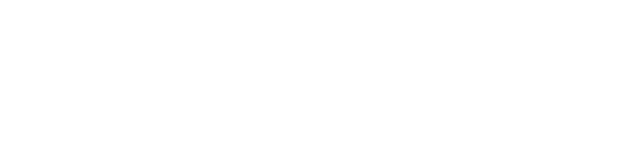
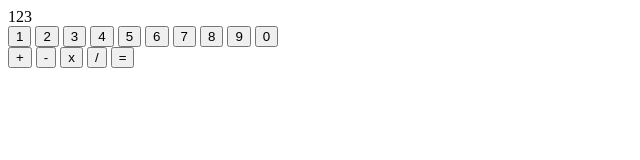
Before and after one commit to nqwzxs/calculator, a plain HTML site: page index.html in a window 1280 px wide. Shown: the whole page, without its empty margins (0-640 px from the left). Drawn offline with Linux system fonts and the light colour scheme.

Commit message:
Add display, buttons of calculator in HTML

```diff
--- a/index.html
+++ b/index.html
@@ -9,6 +9,27 @@
     <title>Calculator</title>
 </head>
 <body>
-
+    <div id="wrapper">
+        <div id="display">123</div>
+        <div id="numbers">
+            <button>1</button>
+            <button>2</button>
+            <button>3</button>
+            <button>4</button>
+            <button>5</button>
+            <button>6</button>
+            <button>7</button>
+            <button>8</button>
+            <button>9</button>
+            <button>0</button>
+        </div>
+        <div id="operators">
+            <button>+</button>
+            <button>-</button>
+            <button>x</button>
+            <button>/</button>
+            <button>=</button>
+        </div>
+    </div>
 </body>
 </html>
```
